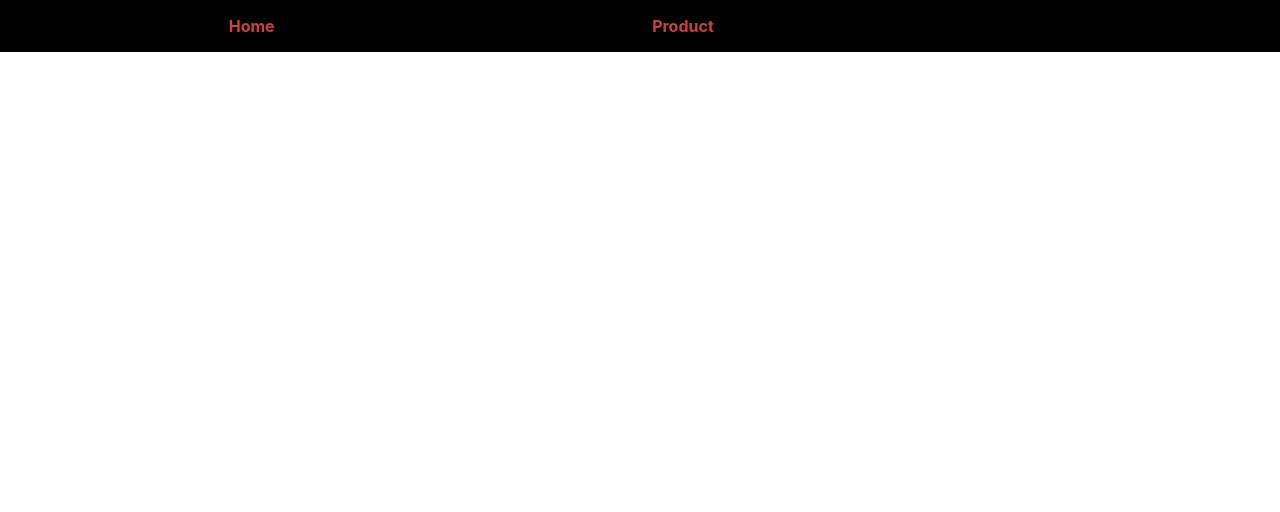
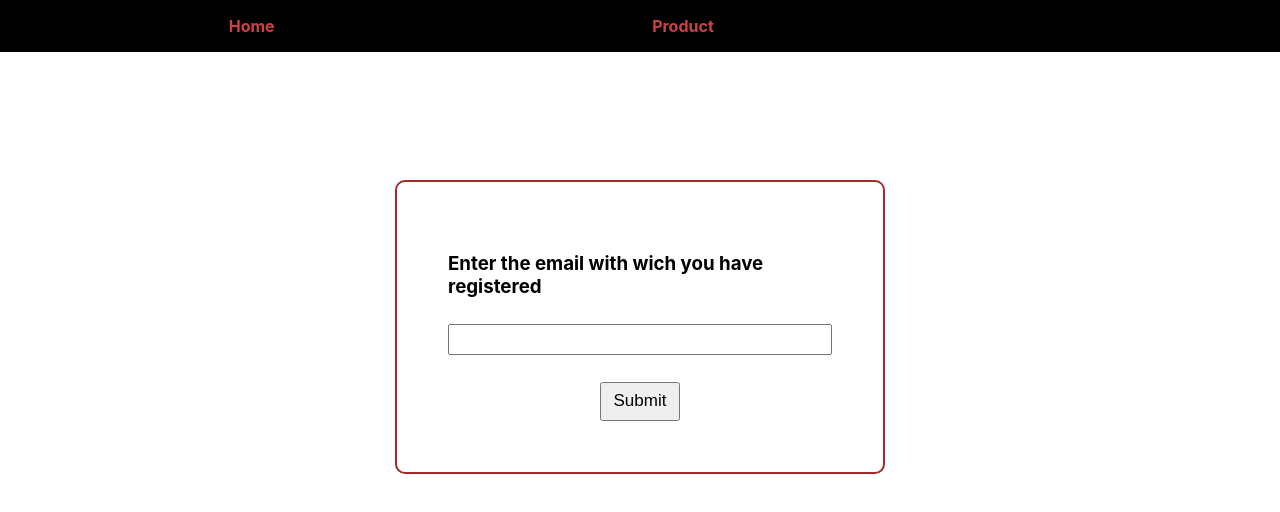
Before and after one commit to bhanuUdai/Expense_Tracker_React, a React (Create React App) app: page /forget_pass in a window 1280 px wide. Shown: the top 512 px of the page. Built offline with nearby package versions, Linux system fonts and the light colour scheme.

Commit message:
Forget Password workflow task-7

```diff
--- a/src/App.js
+++ b/src/App.js
@@ -6,6 +6,7 @@ import { Switch, Route } from "react-router-dom";
 import Contact from "./pages/Contact";
 import VerifyEmail from "./pages/Auth/VerifyEmail";
 import VerifyLinkSend from "./pages/Auth/VerifyLinkSend";
+import ForgetPassword from "./pages/Auth/ForgetPassword";
 function App() {
   return (
     <React.Fragment>
@@ -26,6 +27,9 @@ function App() {
         <Route path='/linksend'>
           <VerifyLinkSend/>
         </Route>
+        <Route path='/forget_pass'>
+          <ForgetPassword/>
+        </Route>
       </Switch>
     </React.Fragment>
   );
--- a/src/pages/Auth/Auth.js
+++ b/src/pages/Auth/Auth.js
@@ -3,6 +3,8 @@ import React, { useContext, useRef, useState } from "react";
 import classes from "./Auth.module.css";
 import ExpenseContext from "../../store/expense-context";
 import { useHistory } from "react-router-dom";
+import { Route } from "react-router-dom";
+import ForgetPassword from "./ForgetPassword";
 const Auth = () => {
   const [isLogin, setIsLogin] = useState(true);
   const enteredEmailRef = useRef();
@@ -83,6 +85,15 @@ const Auth = () => {
     }
   };
 
+  const forgetpasswordhandler=(event)=>
+  {
+    event.preventDefault();
+    history.push('/forget_pass')
+  }
+  <Route path='/forget_pass'>
+          <ForgetPassword/>
+        </Route>
+
   return (
     <React.Fragment>
       <form className={classes.form}>
@@ -106,6 +117,7 @@ const Auth = () => {
           ></input>
         )}
         <button onClick={submitHandler}>{isLogin ? "Login" : "Sign Up"}</button>
+        {isLogin && <button onClick={forgetpasswordhandler} className={classes.toggleButton} >Forget Your Password? </button>}
         <button onClick={toggleAuthHandler} className={classes.toggleButton}>
           {isLogin ? "Create new account" : "Already have account?"}
         </button>
--- /dev/null
+++ b/src/pages/Auth/ForgetPassword.js
@@ -0,0 +1,45 @@
+import React, { useRef } from "react";
+import axios from "axios";
+import { useHistory } from "react-router-dom";
+
+const ForgetPassword = () => {
+  const enteredEmailRef = useRef();
+  const history=useHistory()
+  const changePasshandler = async (event) => {
+    event.preventDefault();
+    const passObj = {
+      requestType: "PASSWORD_RESET",
+      email: enteredEmailRef.current.value,
+    };
+    try {
+      const res = await axios.post(
+        "https://identitytoolkit.googleapis.com/v1/accounts:sendOobCode?key=AIzaSyCSqjiKRacE_Kq1VBbV-oRPsKmxAsCULHY",
+        passObj,
+        {
+          headers: { "Content-Type": "application/json" },
+        }
+      );
+      try {
+        console.log(res);
+        alert('Password reset link successfully send to your given email')
+        history.replace('/')
+      } catch (err) {
+        alert(err);
+      }
+    } catch (err) {
+      console.log(err);
+      alert(err);
+    }
+  };
+
+  return (
+    <form>
+      <h3 htmlFor="enter_email">
+        Enter the email with wich you have registered
+      </h3>
+      <input ref={enteredEmailRef} type="email" id="enter_email"></input>
+      <button onClick={changePasshandler}>Submit</button>
+    </form>
+  );
+};
+export default ForgetPassword;
```
